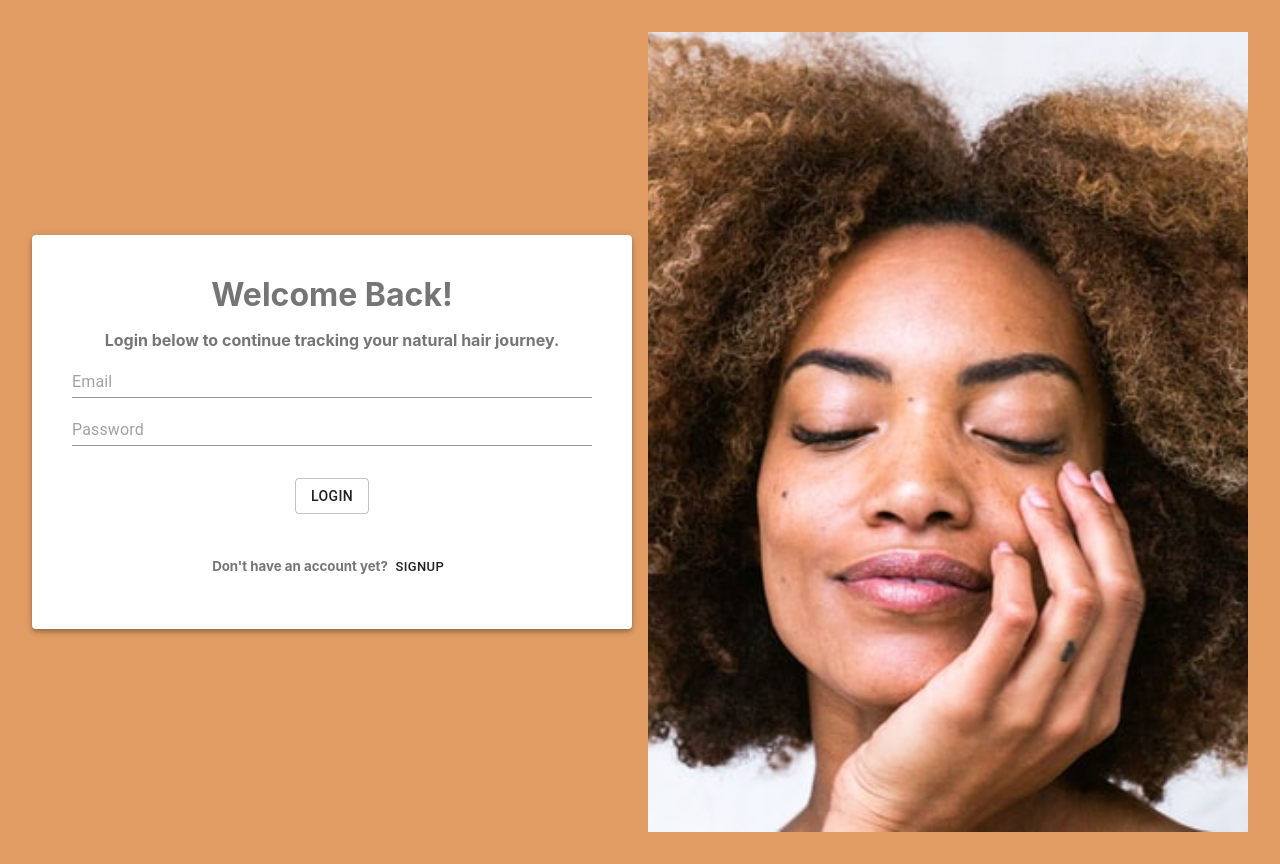
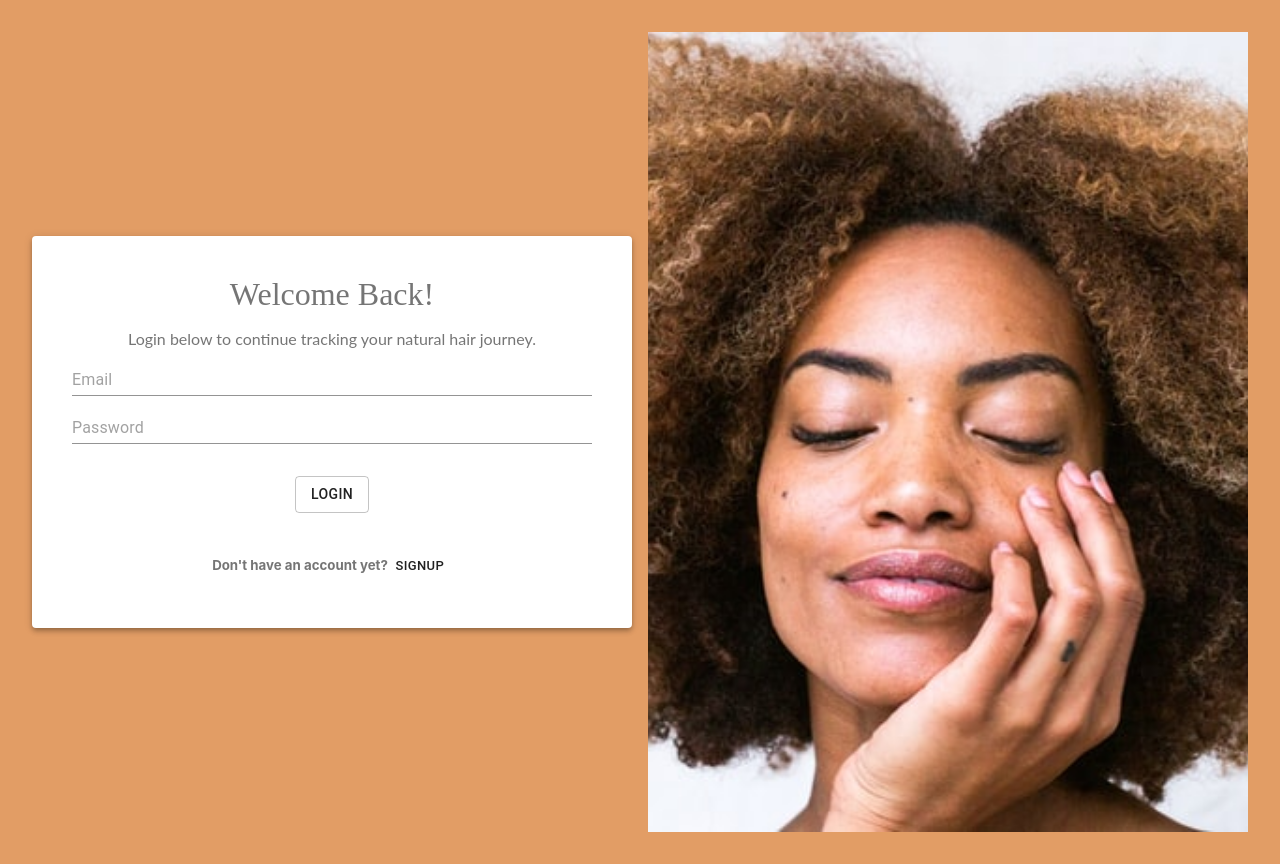
Before and after one commit to occlairmont/naturalHairDiaryClient, a React (Create React App) app: page /entries in a window 1280 px wide. Built offline with nearby package versions, Linux system fonts and the light colour scheme.

Commit message:
9.1.20 final styling

```diff
--- a/src/App.css
+++ b/src/App.css
@@ -2,6 +2,4 @@
   text-align: center;
 }
 
-@import url('https://fonts.googleapis.com/css2?family=Barlow&display=swap');
-
-@import url('https://fonts.googleapis.com/css2?family=Shadows+Into+Light&display=swap');
+@import url('https://fonts.googleapis.com/css2?family=Frank+Ruhl+Libre:wght@400;500&family=Gudea:ital@0;1&family=Lato:wght@300;400&family=Oxygen:wght@300;400&display=swap');
--- a/src/about/About.js
+++ b/src/about/About.js
@@ -3,7 +3,7 @@ import { makeStyles } from '@material-ui/core/styles';
 import {Paper, Grid, CardMedia }from '@material-ui/core';
 import Pics from '../assets/girlintwists.jpg';
 
-const font = "'Barlow', san-serif"
+const font = "'Lato', san-serif"
 
 const useStyles = makeStyles((theme) => ({
   root: {
@@ -20,7 +20,7 @@ const useStyles = makeStyles((theme) => ({
     fontFamily: font,
   },
   media: {
-      height: '85vh'
+      height: '100vh'
   }
 }));
 
--- a/src/entries/CalendarSearch.js
+++ b/src/entries/CalendarSearch.js
@@ -1,4 +1,5 @@
 import React, {useState, useEffect} from 'react';
+import {makeStyles} from '@material-ui/core/styles';
 import Grid from '@material-ui/core/Grid';
 import DateFnsUtils from '@date-io/date-fns';
 import {
@@ -9,14 +10,39 @@ import 'date-fns';
 import {Button} from '@material-ui/core';
 import APIURL from '../helpers/environment';
 
+const font = "'Lato', san-serif"
+const secFont = "'Frank Ruhl Libre', serif"
+
+const useStyles = makeStyles((theme) => ({
+    root: {
+      "& .MuiTextField-root": {
+        margin: theme.spacing(1),
+      },
+    },
+    paper: {
+    //   textAlign: "center",
+      color: theme.palette.text.secondary,
+      margin: "10px",
+      fontFamily: font,
+
+    },
+    title: {
+      textAlign:'center',
+      color: theme.palette.text.secondary,
+      fontFamily: secFont,
+      fontWeight: 500,
+      marginBottom: '20px'
+    },
+    button: {
+      fontFamily: font,
+    },
+  }));
+
+
 const CalendarSearch = (props) => {
+    const classes = useStyles()
     const [startDate, setStartDate] = useState(new Date('2020-01-01T21:11:54'));
     const [endDate, setEndDate] = useState(new Date('2020-01-01T21:11:54'));
-    const [open, setOpen] = useState(false);
-
-    const handleClose = () => {
-        setOpen(false);
-      };
 
     const handleStartDateChange = (date) => {
         setStartDate(date);
@@ -28,27 +54,12 @@ const CalendarSearch = (props) => {
 
     function formatDate(date){
         let convertedDate = new Date(date).toISOString().split("T")[0];
-        // 1996-10-15T00:05:32.000Z
-        // [1996-10-15, 00:05:32.000Z]
-        // 1996-10-15
-        // let day = convertedDate.split("-")[2]
-        // [1996, 10, 15]
-        // let month = convertedDate.split("-")[1]
-        // let year = convertedDate.split("-")[0]
-        // return `${month}/${day}/${year}`
         return convertedDate;
     }
 
     useEffect(() => {
         console.log(startDate)
     },[startDate])
- //  const dateRange = (start, end) => {
-//
-//
-//
-//
-//
-//  }
 
     const handleSubmit = () => {
         const start = formatDate(startDate);
@@ -103,7 +114,7 @@ const CalendarSearch = (props) => {
                     />
                 </Grid>
             </MuiPickersUtilsProvider>
-            <Button onClick={handleSubmit}>Search</Button>
+            <Button onClick={handleSubmit} className={classes.paper} variant='outlined'>Search</Button>
         </div>
      );
 }
--- a/src/entries/EntryCreate.js
+++ b/src/entries/EntryCreate.js
@@ -3,18 +3,31 @@ import {makeStyles} from "@material-ui/core/styles";
 import {Button, TextField, Dialog, DialogActions, DialogContent, DialogContentText, DialogTitle, Radio, RadioGroup, FormControlLabel, FormLabel } from "@material-ui/core";
 import APIURL from '../helpers/environment';
 
+const font = "'Lato', san-serif"
+const secFont = "'Frank Ruhl Libre', serif"
+
 const useStyles = makeStyles((theme) => ({
     root: {
       '& .MuiTextField-root': {
         margin: theme.spacing(1),
-        // width: '25ch',
       },
     },
     paper: {
         textAlign: "center",
         color: theme.palette.text.secondary,
         margin: '10px',
+        fontFamily: font,
       },
+    button: {
+      fontFamily: font,
+    },
+    title: {
+      textAlign:'center',
+      color: theme.palette.text.secondary,
+      fontFamily: secFont,
+      fontWeight: 500,
+      marginBottom: '10px'
+    }
   }));
 
 const EntryCreate = (props) => {
@@ -34,14 +47,6 @@ const EntryCreate = (props) => {
   const handleClose = () => {
     setOpen(false);
   };
-
-// const handleRadioChange = (e) => {
-//
-//
-//
-//
-//  setIsSuccessful(e.target.value)
-// };
 
   const handleSubmit = (e) => {
     e.preventDefault();
@@ -67,7 +72,6 @@ const EntryCreate = (props) => {
         setGoal("");
         setProducts("");
         setStyle("");
-        // not sure what to put for isSuccessful since it's a boolean
         setIsSuccessful("");
         setNote("");
         props.fetchEntries();
@@ -91,20 +95,19 @@ const EntryCreate = (props) => {
         onClose={handleClose}
         aria-labelledby="wash-day-entry"
         className={classes.root}>
-        <DialogTitle id="wash-day-entry" style={{textAlign: "center"}}>Wash Day Entry</DialogTitle>
+        <h2 id="wash-day-entry" className={classes.title}>Wash Day Entry</h2>
         <DialogContent>
           <DialogContentText>
              This is to encourage you to keep going in your journey. So enter as much or as little as you need to record your progress.
           </DialogContentText>
           <TextField
           id="standard-textarea"
-          // label="Date"
-          // placeholder="MM/DD/YYYY"
+          label="Date"
+          placeholder="MM/DD/YYYY"
           variant="outlined"
           value={formatDate(date)}
           onChange={(e) => setDate(e.target.value)}
-          // type="date"
-        />
+          />
           <TextField
           id="standard-textarea"
           label="Goal"
@@ -152,10 +155,10 @@ const EntryCreate = (props) => {
         />
         </DialogContent>
         <DialogActions>
-          <Button onClick={handleClose} color="default">
+          <Button onClick={handleClose} color="default" className={classes.button}>
             Cancel
           </Button>
-          <Button onClick={handleSubmit} value="submit" color="default" >
+          <Button onClick={handleSubmit} value="submit" color="default" className={classes.button}>
             Save
           </Button>
         </DialogActions>
--- a/src/entries/EntryEdit.js
+++ b/src/entries/EntryEdit.js
@@ -6,7 +6,6 @@ import {
   Dialog,
   DialogActions,
   DialogContent,
-  DialogTitle,
   Radio,
   RadioGroup,
   FormControlLabel,
@@ -14,17 +13,29 @@ import {
 } from "@material-ui/core";
 import APIURL from '../helpers/environment';
 
+const font = "'Lato', san-serif"
+const secFont = "'Frank Ruhl Libre', serif"
+
 const useStyles = makeStyles((theme) => ({
   root: {
     "& .MuiTextField-root": {
       margin: theme.spacing(1),
-      // width: '25ch',
     },
   },
   paper: {
     textAlign: "center",
     color: theme.palette.text.secondary,
     margin: "10px",
+  },
+  title: {
+    textAlign:'center',
+    color: theme.palette.text.secondary,
+    fontFamily: secFont,
+    fontWeight: 500,
+    marginBottom: '20px'
+  },
+  button: {
+    fontFamily: font,
   },
 }));
 
@@ -74,12 +85,11 @@ const EntryEdit = (props) => {
       <Dialog
         open={true}
         onClose={handleClose}
-        aria-labelledby="wash-day-entry"
-        className={classes.root}>
-        <DialogTitle id="wash-day-entry" style={{ textAlign: "center" }}>
+        aria-labelledby="wash-day-entry">
+        <h2 id="wash-day-entry" className={classes.title}>
           Wash Day Entry
-        </DialogTitle>
-        <DialogContent>
+        </h2>
+        <DialogContent className={classes.root}>
           <TextField
             id="date"
             label="Date"
@@ -136,10 +146,10 @@ const EntryEdit = (props) => {
           />
         </DialogContent>
         <DialogActions>
-          <Button onClick={handleClose} color="primary">
+          <Button onClick={handleClose} color="default" className={classes.button}>
             Cancel
           </Button>
-          <Button onClick={handleSubmit} color="primary">
+          <Button onClick={handleSubmit} color="default" className={classes.button}>
             Update
           </Button>
         </DialogActions>
--- a/src/entries/EntryView.js
+++ b/src/entries/EntryView.js
@@ -11,8 +11,8 @@ import {
 import { EditRounded, DeleteRounded } from "@material-ui/icons";
 import APIURL from '../helpers/environment';
 
-const font = "'Barlow', san-serif"
-const secFont = "'Shadows Into Light', san-serif"
+const font = "'Lato', san-serif"
+const secFont = "'Frank Ruhl Libre', serif"
 
 const useStyles = makeStyles({
   root: {
@@ -34,11 +34,12 @@ const useStyles = makeStyles({
     marginBottom: 10,
     textAlign: "left",
     fontFamily: secFont,
-    // fontSize: 25,
+    fontWeight: 400,
   },
   respos: {
     textAlign: "left",
     fontFamily: font,
+    paddingLeft: '8px'
   },
 });
 
--- a/src/index.css
+++ b/src/index.css
@@ -12,8 +12,3 @@ code {
   font-family: source-code-pro, Menlo, Monaco, Consolas, 'Courier New',
     monospace;
 }
-
-/* @font-face {
-  font-family: 'Barlow', Helvetica, sans-serif;
-  src: url('Barlow.tiff')
-} */
--- a/src/nav/Navbar.js
+++ b/src/nav/Navbar.js
@@ -2,8 +2,10 @@ import React from "react";
 import { makeStyles } from "@material-ui/core/styles";
 import {AppBar, Toolbar,Typography, Button } from "@material-ui/core";
 import { Link } from "react-router-dom";
+import ExitToAppRoundedIcon from '@material-ui/icons/ExitToAppRounded';
 
-const secFont = "'Shadows Into Light', san-serif"
+const font = "'Lato', san-serif"
+const secFont = "'Frank Ruhl Libre', serif"
 
 const useStyles = makeStyles({
   root: {
@@ -20,6 +22,7 @@ const useStyles = makeStyles({
   },
   button:{
     color:'#ECEBE4',
+    fontFamily: font,
   },
 });
 
@@ -35,7 +38,7 @@ const Navbar = (props) => {
           </Typography>
           <Button className={classes.button} component={Link} to="/about">About</Button>
           <Button className={classes.button} component={Link} to="/entries">Entries</Button>
-          <Button onClick={props.clickLogout} className={classes.button}>Logout</Button>
+          <Button onClick={props.clickLogout} className={classes.button}><ExitToAppRoundedIcon/></Button>
         </Toolbar>
       </AppBar>
     </div>
--- a/src/user/Login.js
+++ b/src/user/Login.js
@@ -2,6 +2,9 @@ import React, { useState } from "react";
 import { makeStyles } from "@material-ui/core/styles";
 import { FormGroup, Input, Button } from "@material-ui/core";
 import APIURL from '../helpers/environment';
+
+const font = "'Lato', san-serif"
+const secFont = "'Frank Ruhl Libre', serif"
 
 const useStyles = makeStyles((theme) => ({
   root: {
@@ -9,6 +12,14 @@ const useStyles = makeStyles((theme) => ({
       margin: theme.spacing(2),
     },
   },
+  title: {
+    fontFamily: secFont,
+    fontWeight: 400,
+  },
+  body:{
+    fontFamily: font,
+    fontWeight: 400,
+  }
 }));
 
 const Login = (props) => {
@@ -33,8 +44,8 @@ const Login = (props) => {
 
   return (
     <form  onSubmit={handleSubmit} className={classes.root}>
-        <h1>Welcome Back!</h1>
-        <h4>Login below to continue tracking your natural hair journey.</h4>
+        <h1 className={classes.title}>Welcome Back!</h1>
+        <h4 className={classes.body}>Login below to continue tracking your natural hair journey.</h4>
         <FormGroup>
           <Input
             onChange={(e) => setEmail(e.target.value)}
--- a/src/user/Signup.js
+++ b/src/user/Signup.js
@@ -1,7 +1,10 @@
 import React, { useState } from "react";
 import { makeStyles } from "@material-ui/core/styles";
-import { FormGroup, Input, Button } from "@material-ui/core";
+import { FormGroup, Input, Button, Dialog, DialogContentText } from "@material-ui/core";
 import APIURL from '../helpers/environment';
+
+const font = "'Lato', san-serif"
+const secFont = "'Frank Ruhl Libre', serif"
 
 const useStyles = makeStyles((theme) => ({
   root: {
@@ -9,6 +12,15 @@ const useStyles = makeStyles((theme) => ({
       margin: theme.spacing(2),
     },
   },
+  title: {
+    fontFamily: secFont,
+    fontWeight: 400,
+  },
+  body:{
+    fontFamily: font,
+    fontWeight: 400,
+    fontSize: 15,
+  }
 }));
 
 const Signup = (props) => {
@@ -18,9 +30,10 @@ const Signup = (props) => {
 
   const handleSubmit = (event) => {
     event.preventDefault();
+
     if (password.length < 5){
-        alert("Password min. 5")
-        return
+      alert("Password must be at least 5 characters!")
+      return
     }
 
     fetch(`${APIURL}/user/signup`, {
@@ -38,8 +51,8 @@ const Signup = (props) => {
 
   return (
     <form onSubmit={handleSubmit} className={classes.root}>
-      <h1>Welcome!</h1>
-      <h5>Ready to take the next step in improving yourself.
+      <h1 className={classes.title}>Welcome!</h1>
+      <h5 className={classes.body}>Ready to take the next step in accepting yourself?
           <br/>
           Signup below to begin your journey to loving your beautiful, natural hair.
       </h5>
```
